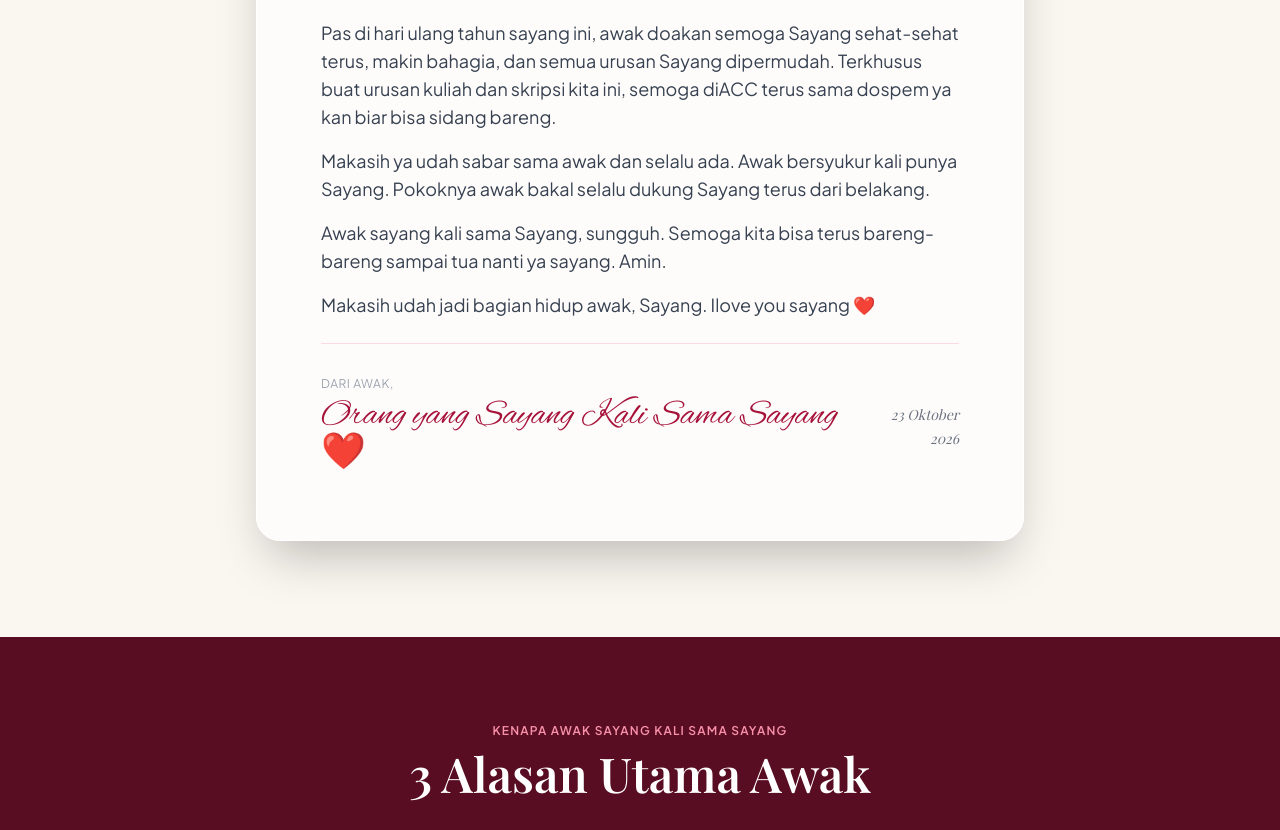
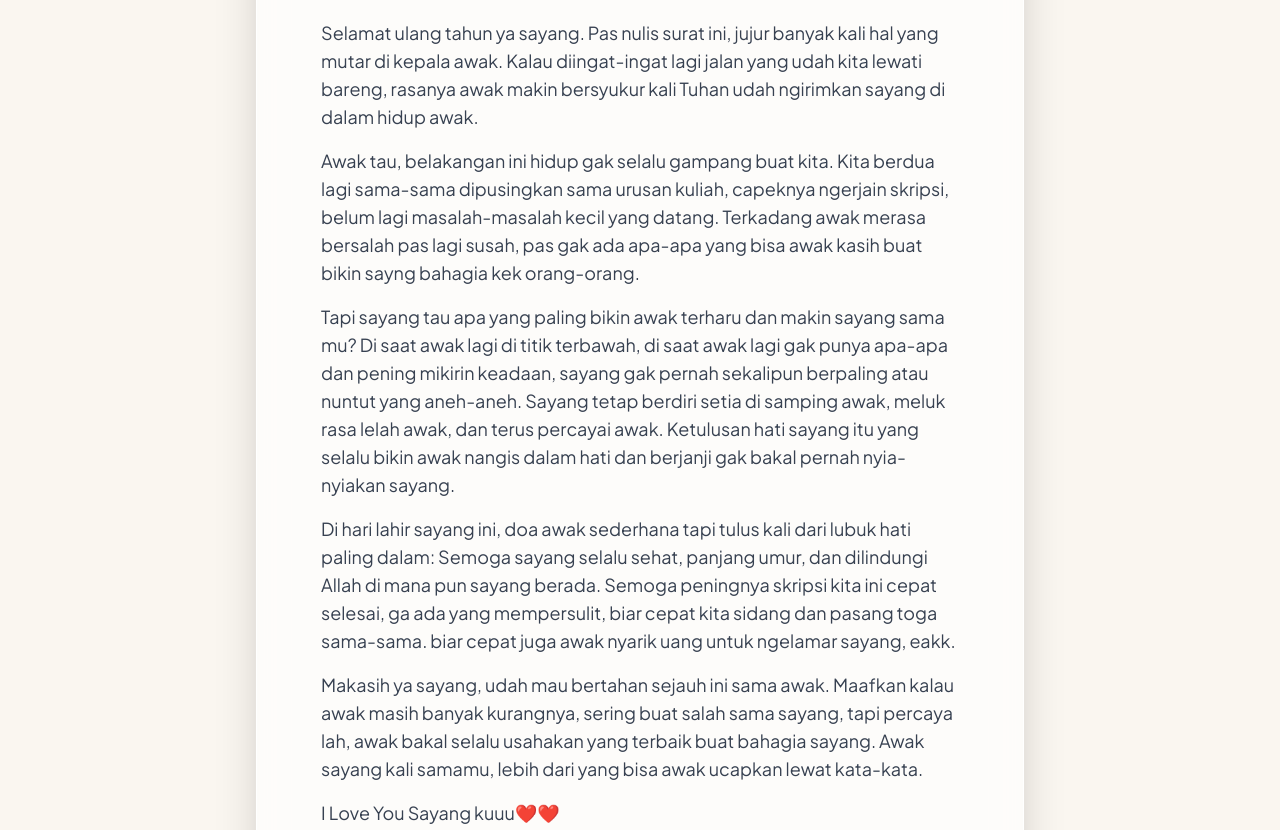
Before and after one commit to taufikramadhan02/bukadulu, a plain HTML site: page index.html in a window 1280 px wide. Shown: the part 3581-4411 px from the top of the page. Drawn offline with nearby package versions, Linux system fonts and the light colour scheme; a web font is replaced by a local one.

```diff
--- a/index.html
+++ b/index.html
@@ -141,7 +141,7 @@
 
     <!-- Hidden HTML5 Audio Player (Replace src with your favorite romantic song src) -->
     <audio id="bgMusic" loop>
-         <source src="Overnight - Kita Lewati Berdua (Official Audio).mp3" type="audio/mpeg">
+         <source src="Glenn Fredly - Nyali Terakhir [yB6ZnEred_c].mp3" type="audio/mpeg">
      </audio>
 
     <!-- HERO SECTION -->
@@ -282,16 +282,22 @@
 
                 <div class="prose prose-pink text-gray-700 leading-relaxed font-sans space-y-4 text-base md:text-lg pt-4">
                     <p>
-                        Pas di hari ulang tahun sayang ini, awak doakan semoga Sayang sehat-sehat terus, makin bahagia, dan semua urusan Sayang dipermudah. Terkhusus buat urusan kuliah dan skripsi kita ini, semoga diACC terus sama dospem ya kan biar bisa sidang bareng.
+                        Selamat ulang tahun ya sayang. Pas nulis surat ini, jujur banyak kali hal yang mutar di kepala awak. Kalau diingat-ingat lagi jalan yang udah kita lewati bareng, rasanya awak makin bersyukur kali Tuhan udah ngirimkan sayang di dalam hidup awak.
                     </p>
                     <p>
-                        Makasih ya udah sabar sama awak dan selalu ada. Awak bersyukur kali punya Sayang. Pokoknya awak bakal selalu dukung Sayang terus dari belakang.
+                        Awak tau, belakangan ini hidup gak selalu gampang buat kita. Kita berdua lagi sama-sama dipusingkan sama urusan kuliah, capeknya ngerjain skripsi, belum lagi masalah-masalah kecil yang datang. Terkadang awak merasa bersalah pas lagi susah, pas gak ada apa-apa yang bisa awak kasih buat bikin sayng bahagia kek orang-orang.
                     </p>
                     <p>
-                        Awak sayang kali sama Sayang, sungguh. Semoga kita bisa terus bareng-bareng sampai tua nanti ya sayang. Amin.
+                        Tapi sayang tau apa yang paling bikin awak terharu dan makin sayang sama mu? Di saat awak lagi di titik terbawah, di saat awak lagi gak punya apa-apa dan pening mikirin keadaan, sayang gak pernah sekalipun berpaling atau nuntut yang aneh-aneh. Sayang tetap berdiri setia di samping awak, meluk rasa lelah awak, dan terus percayai awak. Ketulusan hati sayang itu yang selalu bikin awak nangis dalam hati dan berjanji gak bakal pernah nyia-nyiakan sayang.
                     </p>
                     <p>
-                        Makasih udah jadi bagian hidup awak, Sayang. Ilove you sayang ❤️
+                        Di hari lahir sayang ini, doa awak sederhana tapi tulus kali dari lubuk hati paling dalam: Semoga sayang selalu sehat, panjang umur, dan dilindungi Allah di mana pun sayang berada. Semoga peningnya skripsi kita ini cepat selesai, ga ada yang mempersulit, biar cepat kita sidang dan pasang toga sama-sama. biar cepat juga awak nyarik uang untuk ngelamar sayang, eakk.
+                    </p>
+                    <p>
+                        Makasih ya sayang, udah mau bertahan sejauh ini sama awak. Maafkan kalau awak masih banyak kurangnya, sering buat salah sama sayang, tapi percaya lah, awak bakal selalu usahakan yang terbaik buat bahagia sayang. Awak sayang kali samamu, lebih dari yang bisa awak ucapkan lewat kata-kata.
+                    </p>
+                     <p>
+                        I Love You Sayang kuuu❤️❤️
                     </p>
                 </div>
 
```
